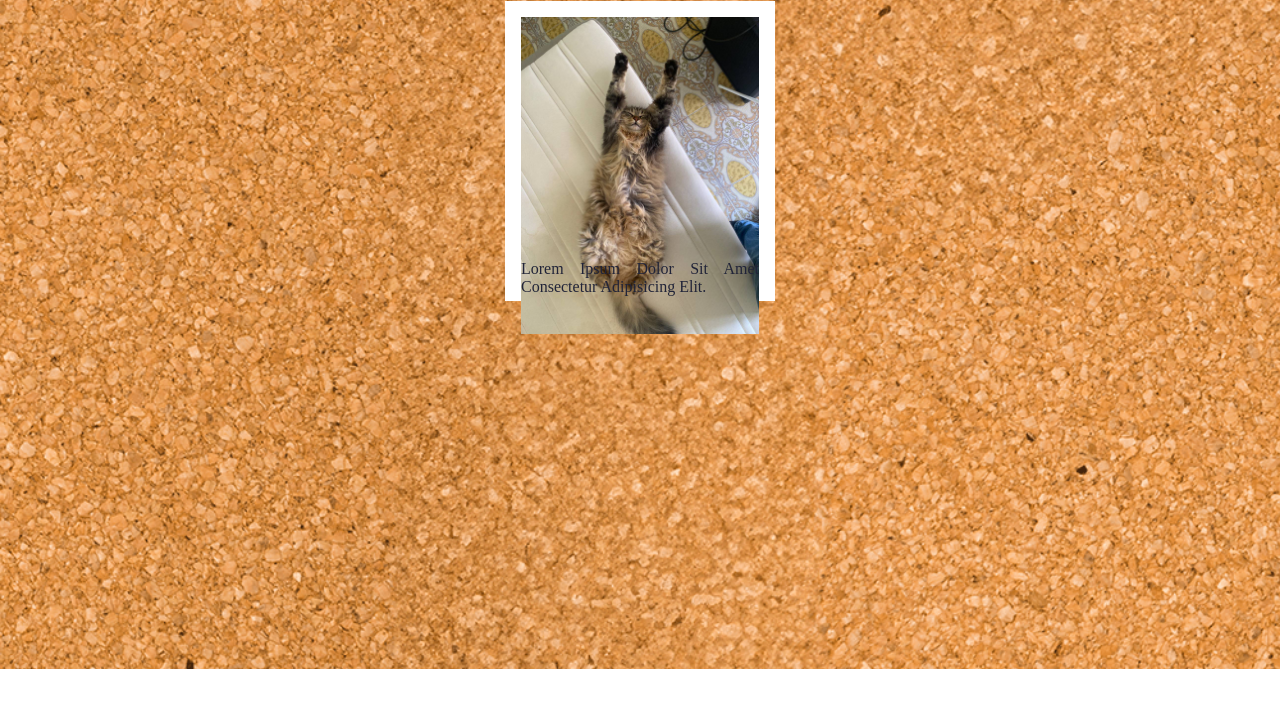
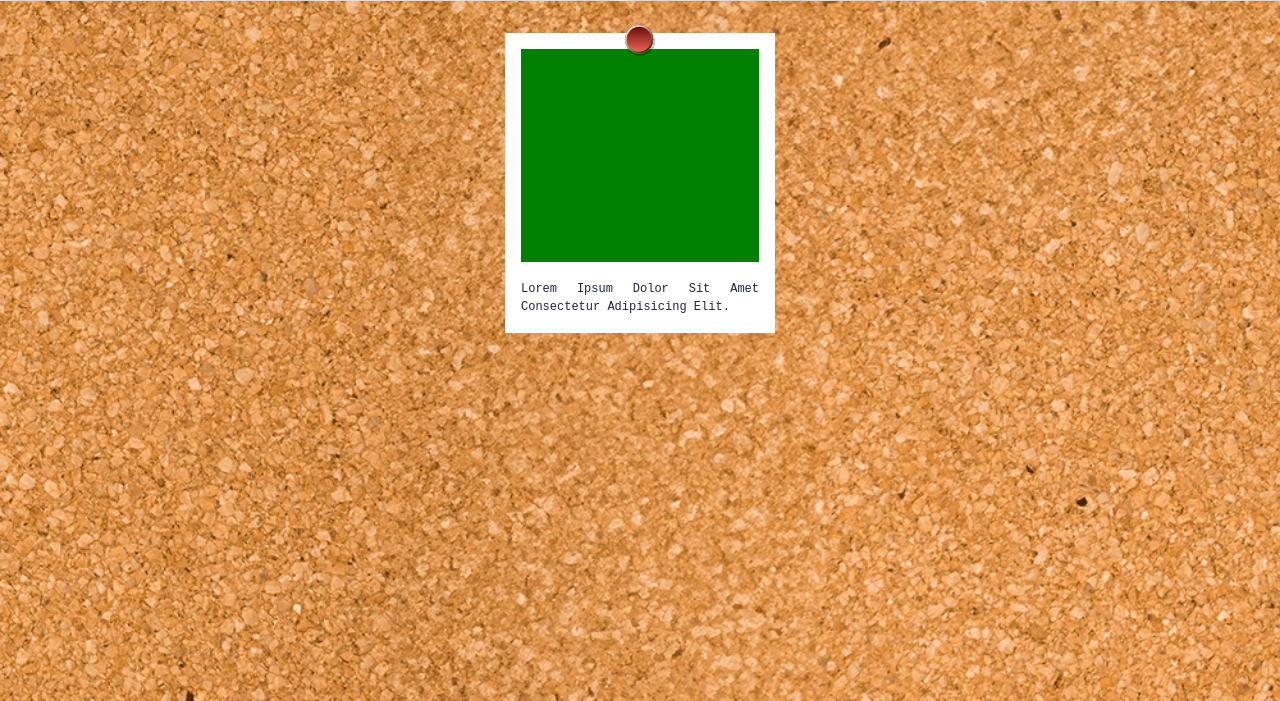
Before and after one commit to rolindaz/js-photo-blog, a plain HTML site: page index.html in a window 1280 px wide. Shown: the part 100-801 px from the top of the page. Drawn offline with Linux system fonts and the light colour scheme; a web font is replaced by a local one.

Commit message:
Update card component styling and structure; adjust font sizes, add pin image, and modify layout

```diff
--- a/assets/css/style.css
+++ b/assets/css/style.css
@@ -15,7 +15,7 @@ img {
     --pb-photo-bg: white;
 
     --pb-title-font-family: 'Edu TAS Beginner', sans-serif;
-    --pb-body-font-family: "Sometype Mono", monospace;
+    --pb-body-font-family: 'Sometype Mono', monospace;
 }
 
 .container {
@@ -45,6 +45,7 @@ body {
         .container {
             text-align: center;
             h1 {
+                font-size: 60px;
                 color: var(--pb-title-dark);
                 font-family: var(--pb-title-font-family);
                 text-transform: uppercase;
@@ -60,19 +61,29 @@ body {
             .row {
                 .col-12 {
                     .card {
+                        position: relative;
                         height: 300px;
                         padding: 1rem 1rem 0;
                         background-color: var(--pb-photo-bg);
+                        #pin {
+                            width: 12%;
+                            position: absolute;
+                            top: -8px;
+                            left: 44%;
+                        }
                         .card-head {
-                            height: 80%
+                            background-color: green;
+                            height: 75%
                         }
                         .card-body {
-                            height: 20%;
+                            height: 25%;
                             padding: 1rem 0;
                             text-align: justify;
                             span {
+                                font-size: 12px;
                                 text-transform: capitalize;
                                 color: var(--pb-text-dark);
+                                font-family: var(--pb-body-font-family);
                             }
                         }
                     }
--- a/index.html
+++ b/index.html
@@ -24,8 +24,8 @@
             <div class="row">
                 <div class="col-12">
                     <div class="card">
+                        <img id="pin" src="./assets/img/pin.svg" alt="Pin">
                         <div class="card-head">
-                            <img src="./assets/img/gatto.jpeg" alt="Gatto">
                         </div>
                         <div class="card-body">
                             <span>
```
